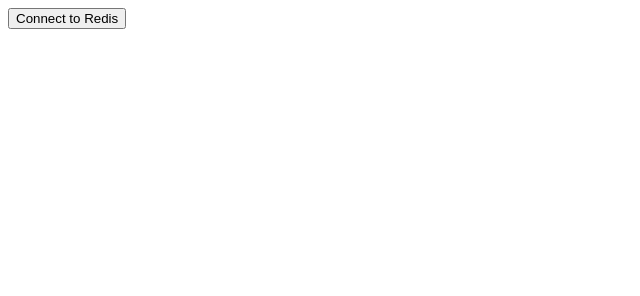
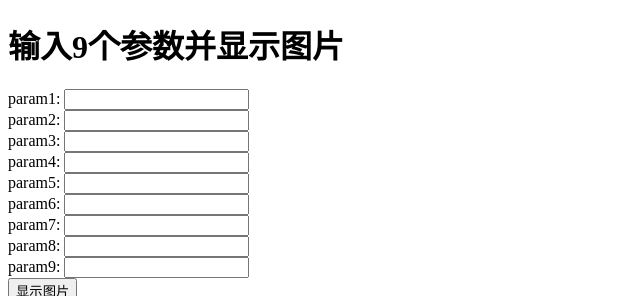
Before and after one commit to rocky-d/airline-reviews-server, a Flask app: page / in a window 1280 px wide. Shown: the top 296 px of the page, without its empty margins (0-640 px from the left). Run offline with Flask 3, Linux system fonts and the light colour scheme.

Commit message:
Update app.py index.html

```diff
--- a/p.py
+++ b/p.py
@@ -10,4 +10,7 @@ y = [10, 20, 25, 30, 35]
 sns.lineplot(x = x, y = y)
 
 # 保存图像到当前目录
-plt.savefig(r'static/line_plot.png')
+plt.savefig(r'archive/line_plot.png')
+
+# 读取图像到变量
+image_data = Image.open(r'archive/line_plot.png')
--- a/templates/index.html
+++ b/templates/index.html
@@ -1,21 +1,42 @@
 <!DOCTYPE html>
-<html>
+<html lang="en">
 <head>
-    <title>Connect to Redis</title>
-    <script src="https://ajax.googleapis.com/ajax/libs/jquery/3.5.1/jquery.min.js"></script>
+    <meta charset="UTF-8">
+    <title>显示图片</title>
 </head>
 <body>
-<button id="connect">Connect to Redis</button>
-<p id="message"></p>
+<h1>输入9个参数并显示图片</h1>
 
-<script>
-    $(document).ready(function () {
-        $('#connect').click(function () {
-            $.get('/connect', function (data) {
-                $('#message').text(data.message);
-            });
-        });
-    });
-</script>
+<form id="imageForm">
+    <label for="param1">param1:</label>
+    <input type="text" id="param1" name="param1"><br>
+
+    <label for="param2">param2:</label>
+    <input type="text" id="param2" name="param2"><br>
+
+    <label for="param3">param3:</label>
+    <input type="text" id="param3" name="param3"><br>
+
+    <label for="param4">param4:</label>
+    <input type="text" id="param4" name="param4"><br>
+
+    <label for="param5">param5:</label>
+    <input type="text" id="param5" name="param5"><br>
+
+    <label for="param6">param6:</label>
+    <input type="text" id="param6" name="param6"><br>
+
+    <label for="param7">param7:</label>
+    <input type="text" id="param7" name="param7"><br>
+
+    <label for="param8">param8:</label>
+    <input type="text" id="param8" name="param8"><br>
+
+    <label for="param9">param9:</label>
+    <input type="text" id="param9" name="param9"><br>
+
+    <input type="button" value="显示图片">
+</form>
+    <p><img src="/static/line_plot.png"></p>
 </body>
 </html>
```
